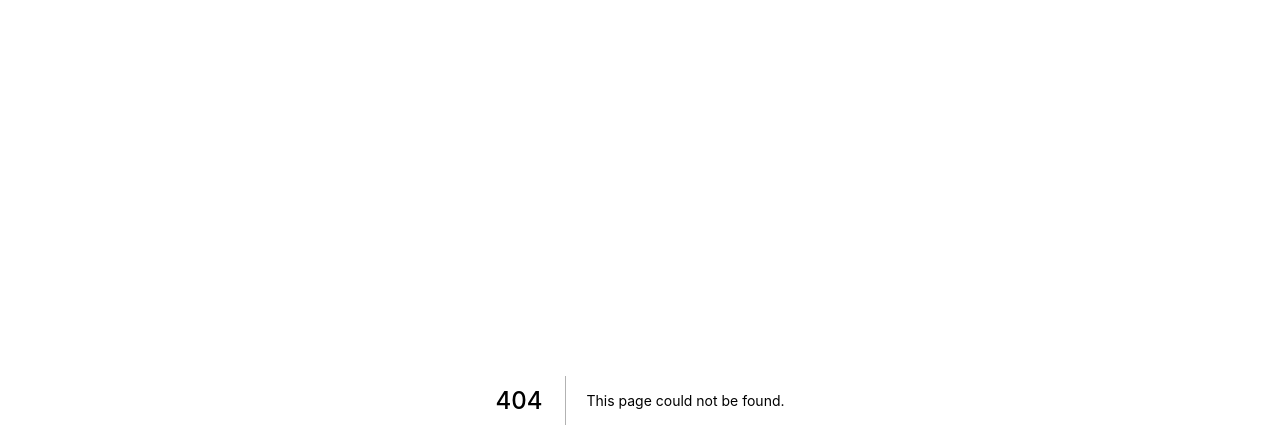
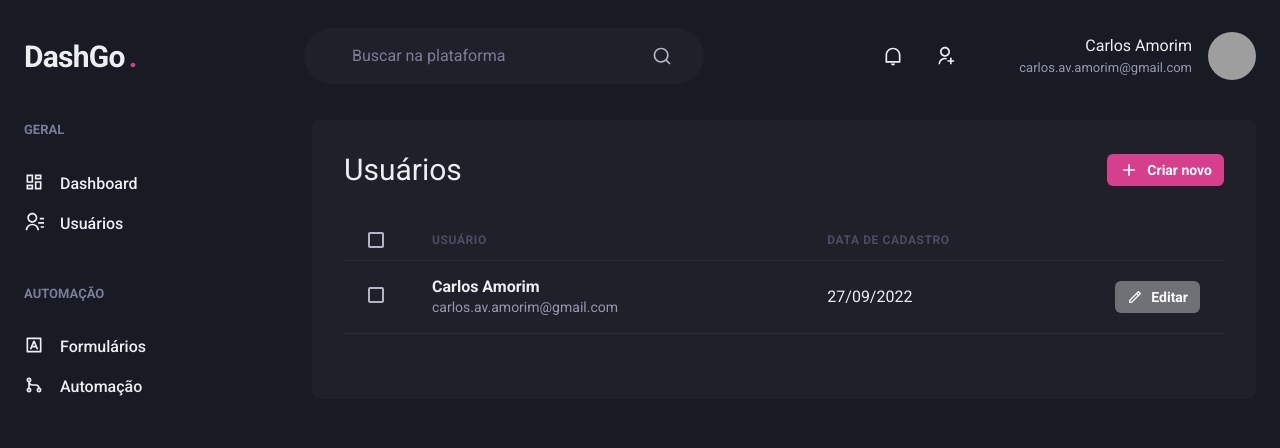
Before and after one commit to CarlosAmorim94/DashGo, a Next.js app: page /users in a window 1280 px wide. Before the commit this address had no page. Shown: the top 448 px of the page. Built offline with nearby package versions, Linux system fonts and the light colour scheme; grey boxes are pictures that could not be loaded.

Commit message:
Feat: ListUsers Page

```diff
--- /dev/null
+++ b/src/pages/users/index.tsx
@@ -0,0 +1,85 @@
+import {
+  Box,
+  Button,
+  Checkbox,
+  Flex,
+  Heading,
+  Icon,
+  Table,
+  Tbody,
+  Td,
+  Th,
+  Thead,
+  Tr,
+  Text,
+} from "@chakra-ui/react";
+import React from "react";
+import { RiAddLine, RiPencilLine } from "react-icons/ri";
+import Header from "../../components/Header";
+import Sidebar from "../../components/Sidebar";
+
+export default function UserList() {
+  return (
+    <Box>
+      <Header />
+      <Flex w="100%" maxWidth={1480} mx="auto" my="6" px="6">
+        <Sidebar />
+        <Box flex="1" borderRadius={8} bg="gray.800" p="8">
+          <Flex mb="8" justify="space-between" align="center">
+            <Heading size="lg" fontWeight="normal">
+              Usuários
+            </Heading>
+            <Button
+              as="a"
+              size="sm"
+              fontSize="sm"
+              colorScheme="pink"
+              leftIcon={<Icon as={RiAddLine} fontSize="20" />}
+            >
+              Criar novo
+            </Button>
+          </Flex>
+          <Table colorScheme="whiteAlpha">
+            <Thead>
+              <Tr>
+                <Th px="6" color="gray.300" width="8">
+                  <Checkbox colorScheme="pink" />
+                </Th>
+                <Th>Usuário</Th>
+                <Th>Data de cadastro</Th>
+                <Th w="8"></Th>
+              </Tr>
+            </Thead>
+            <Tbody>
+              <Tr>
+                <Td px="6">
+                  <Checkbox colorScheme="pink" />
+                </Td>
+                <Td>
+                  <Box>
+                    <Text fontWeight="bold">Carlos Amorim</Text>
+                    <Text fontSize="sm" color="gray.300">
+                      carlos.av.amorim@gmail.com
+                    </Text>
+                  </Box>
+                </Td>
+                <Td>27/09/2022</Td>
+                <Td>
+                  <Button
+                    as="a"
+                    size="sm"
+                    fontSize="sm"
+                    colorScheme="whiteAlpha"
+                    leftIcon={<Icon as={RiPencilLine} fontSize="16" />}
+                  >
+                    Editar
+                  </Button>
+                </Td>
+              </Tr>
+            </Tbody>
+          </Table>
+        </Box>
+      </Flex>
+    </Box>
+  );
+}
```
